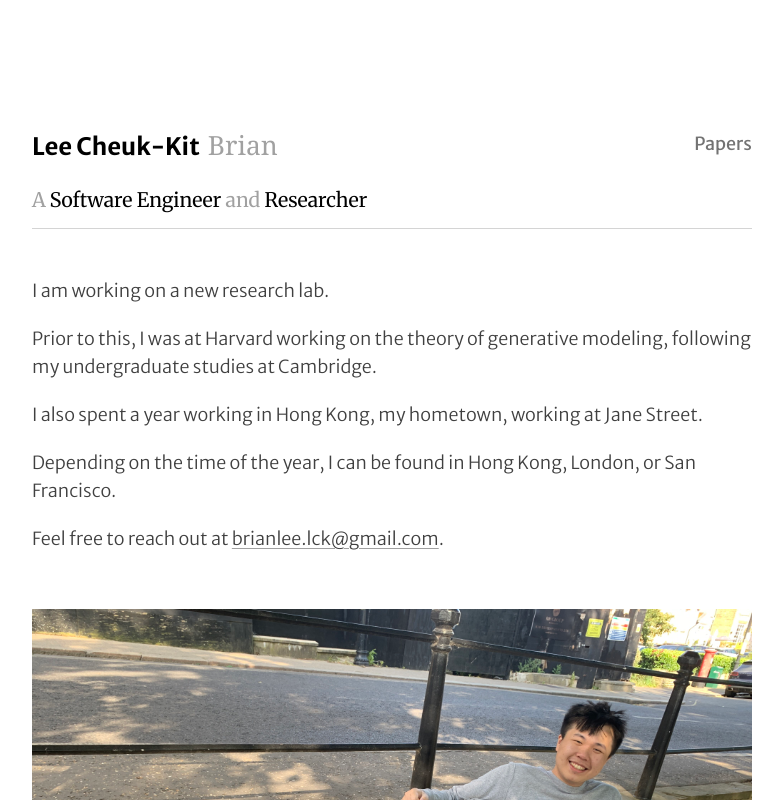
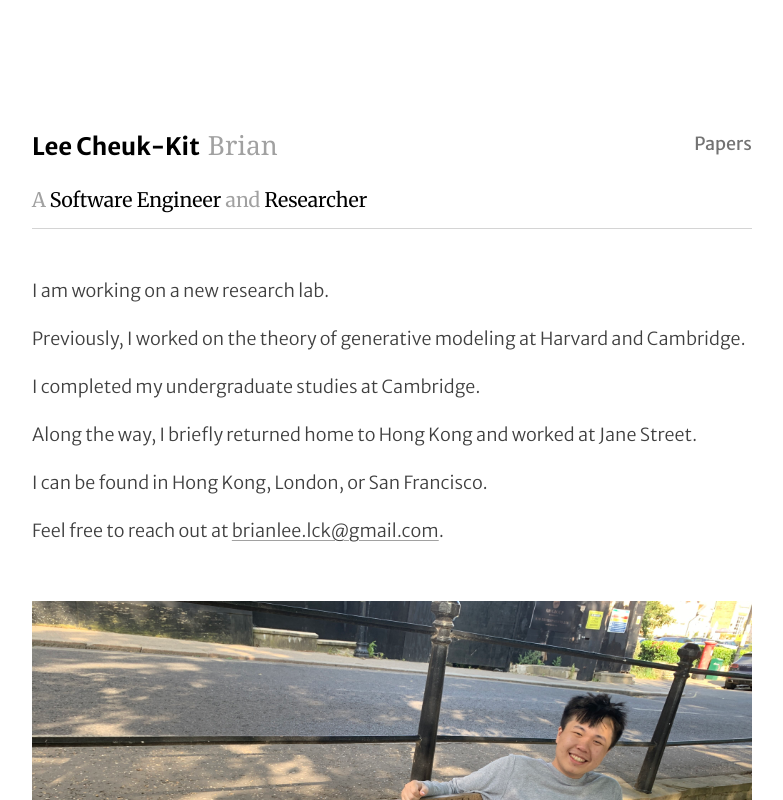
Before and after one commit to brianlck/brianlck.github.io, a SvelteKit app: page / in a window 1280 px wide. Shown: the top 800 px of the page, without its empty margins (248-1031 px from the left). Built offline with nearby package versions, Linux system fonts and the light colour scheme.

Commit message:
Revise personal introduction in +page.svelte
Updated the text content for clarity and conciseness.

```diff
--- a/src/routes/+page.svelte
+++ b/src/routes/+page.svelte
@@ -11,13 +11,18 @@
 
 <div class="layout font-light space-y-14 text-lg">
     <div class="space-y-5">
-        <p> I am working on a new research lab. </p>
-        <p> Prior to this, I was at Harvard working on the theory of generative modeling, following my undergraduate studies at Cambridge. </p>
-        <p> I also spent a year working in Hong Kong, my hometown, working at Jane Street. </p>
-        <p> Depending on the time of the year, I can be found in Hong Kong, London, or San Francisco. </p>
-        <p> Feel free to reach out at <a class="link" href="mailto:brianlee.lck@gmail.com">brianlee.lck@gmail.com</a>. </p>
-    </div>
+	    <p>I am working on a new research lab.</p>
 
+	    <p>Previously, I worked on the theory of generative modeling at Harvard and Cambridge.</p>
+
+	    <p>I completed my undergraduate studies at Cambridge.</p>
+
+	    <p>Along the way, I briefly returned home to Hong Kong and worked at Jane Street.</p>
+
+	    <p>I can be found in Hong Kong, London, or San Francisco.</p>
+
+	    <p>Feel free to reach out at <a class="link" href="mailto:brianlee.lck@gmail.com">brianlee.lck@gmail.com</a>.</p>
+	</div>
 	<div class="space-y-5">
 		<img alt="Brian Lee sitting on a bench in Richmond" src="/assets/photo.jpg" />
 		<p class="text-center text-sm text-neutral-500">
```
